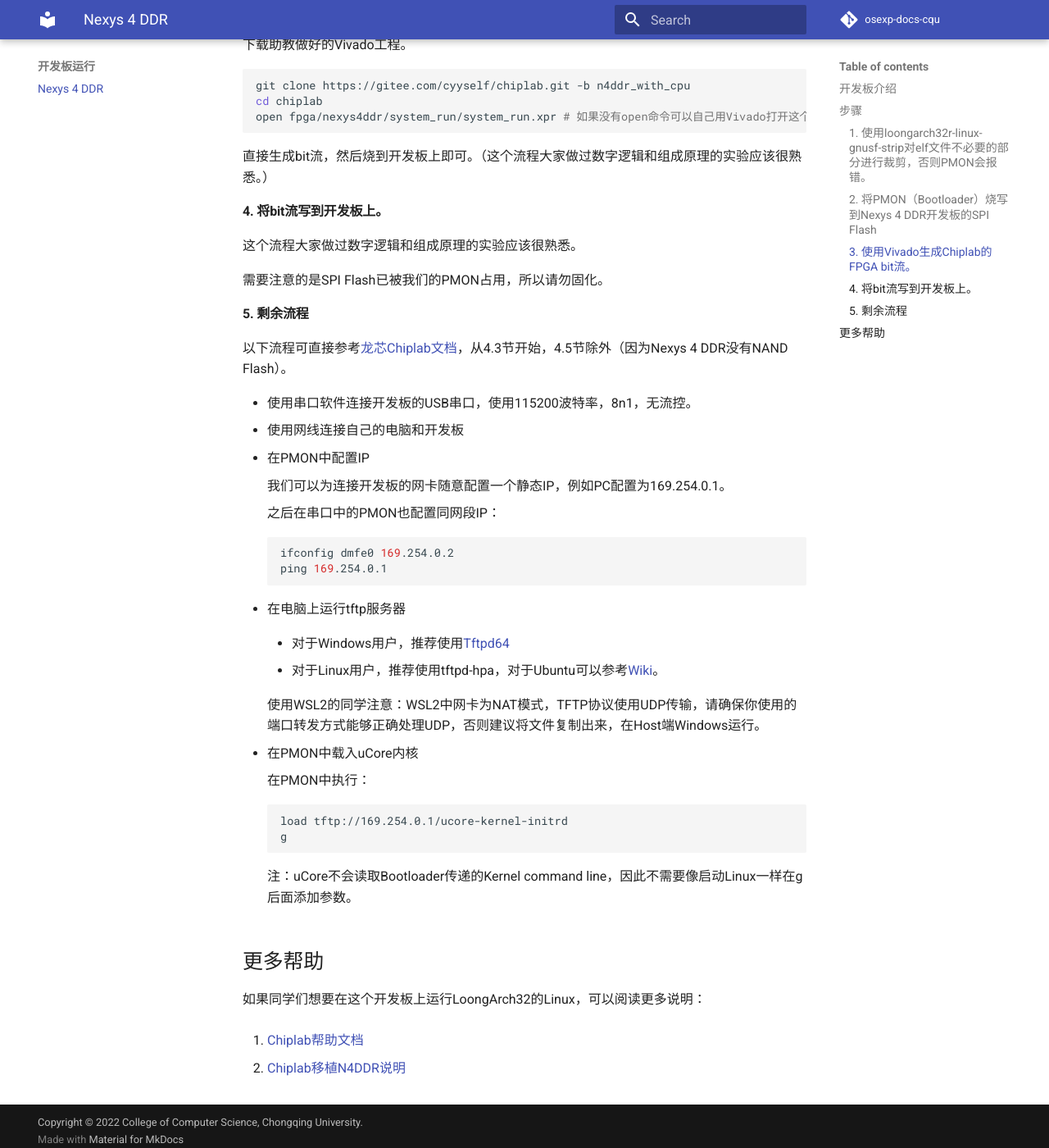
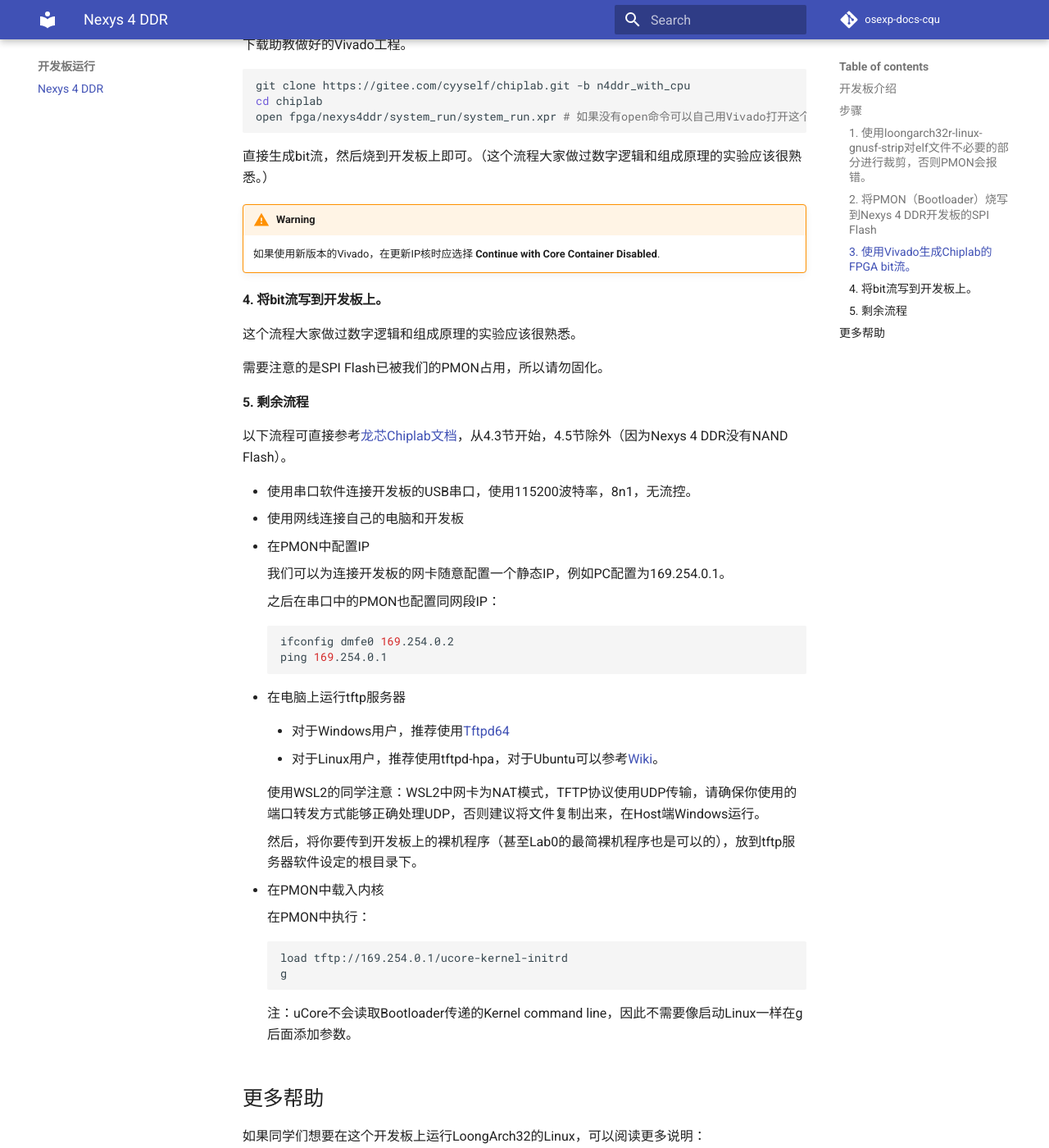
Before and after one commit to CQU-CS-LABs/osexp-docs-cqu, an MkDocs documentation site: the page built from docs/chiplab/n4ddr.md, in a window 1280 px wide and 1400 px high, scrolled down 1062 px. Shown: the whole window at 82% size. Built offline with MkDocs 1.6.1 and Material for MkDocs 9.7.7, drawn with Linux system fonts in a browser that asks for light colours; comment, search, counter and statistics services are not loaded.

Commit message:
add ip upgrade hint and tftp hint

````diff
--- a/docs/chiplab/n4ddr.md
+++ b/docs/chiplab/n4ddr.md
@@ -42,6 +42,10 @@ open fpga/nexys4ddr/system_run/system_run.xpr # 如果没有open命令可以自
 
 直接生成bit流，然后烧到开发板上即可。（这个流程大家做过数字逻辑和组成原理的实验应该很熟悉。）
 
+!!! warning
+
+    如果使用新版本的Vivado，在更新IP核时应选择 **Continue with Core Container Disabled**.
+
 #### 4. 将bit流写到开发板上。
 
 这个流程大家做过数字逻辑和组成原理的实验应该很熟悉。
@@ -73,7 +77,9 @@ open fpga/nexys4ddr/system_run/system_run.xpr # 如果没有open命令可以自
 
     使用WSL2的同学注意：WSL2中网卡为NAT模式，TFTP协议使用UDP传输，请确保你使用的端口转发方式能够正确处理UDP，否则建议将文件复制出来，在Host端Windows运行。
 
-- 在PMON中载入uCore内核
+    然后，将你要传到开发板上的裸机程序（甚至Lab0的最简裸机程序也是可以的），放到tftp服务器软件设定的根目录下。
+
+- 在PMON中载入内核
 
     在PMON中执行：
     ```bash
````
